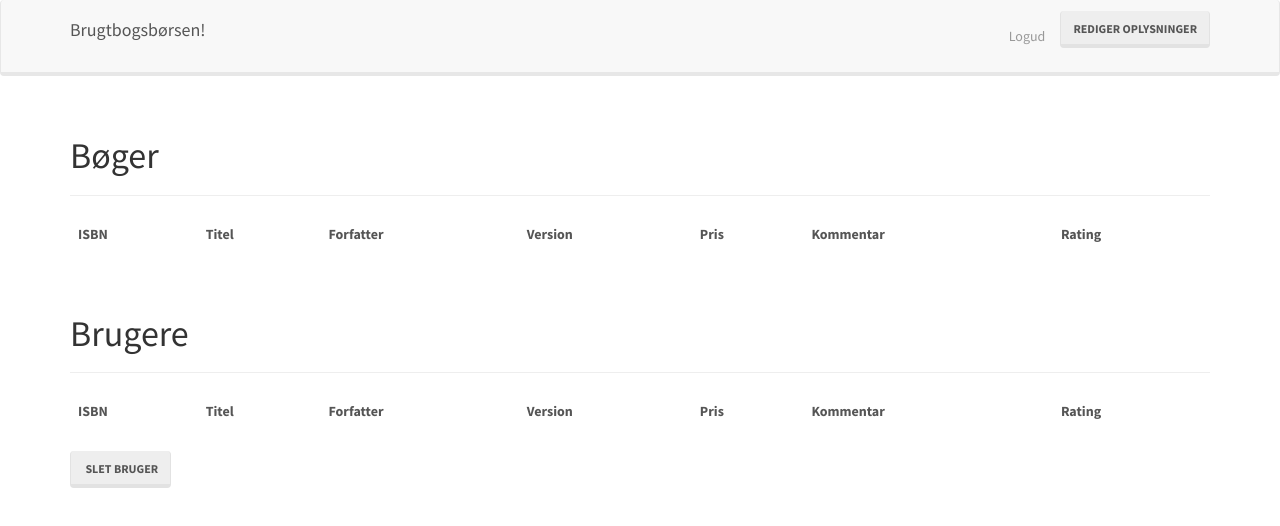
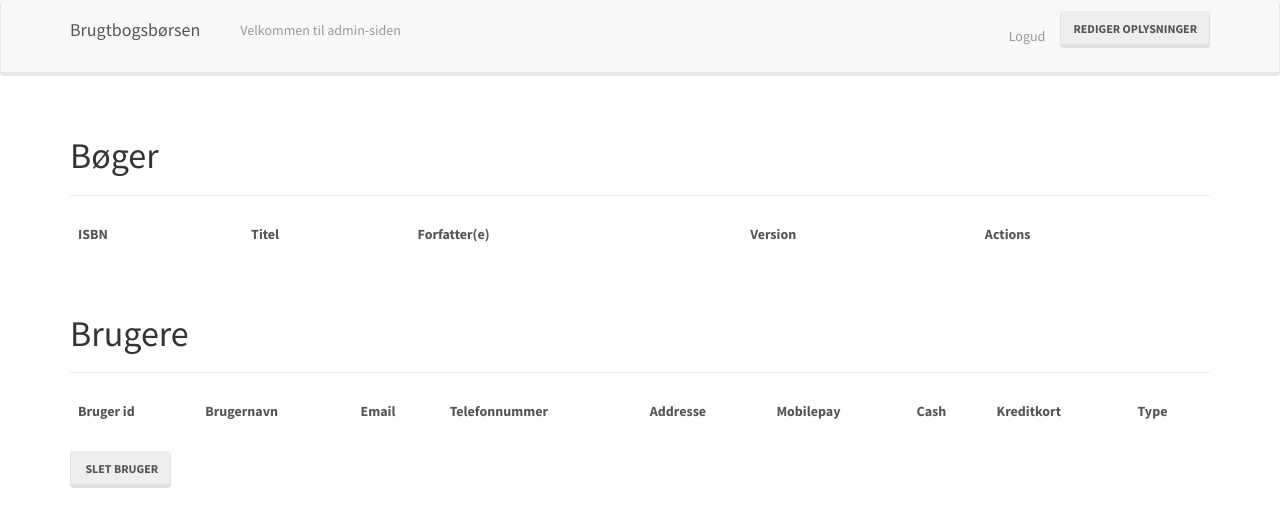
Before and after one commit to falkenovergaard/brugtbogs-client, a plain HTML site: page admin.html in a window 1280 px wide. Drawn offline with Linux system fonts and the light colour scheme; no server answers; a script that the page names is missing.

Commit message:
Efter et par pushfails

```diff
--- a/admin.html
+++ b/admin.html
@@ -21,11 +21,12 @@
                 <span class="icon-bar"></span>
                 <span class="icon-bar"></span>
             </button>
-            <a class="navbar-brand">Brugtbogsbørsen<til></til>!</a>
+            <a class="navbar-brand">Brugtbogsbørsen<til></til></a>
         </div>
 
         <div class="navbar-collapse collapse" id="navbar-main">
             <ul class="nav navbar-nav">
+                <li><a>Velkommen til admin-siden<span id="currentUserName"></span></a></li>
             </ul>
             <form class="navbar-form navbar-right">
                 <ul class="nav navbar-nav navbar-right">
@@ -47,13 +48,11 @@
         <thead>
         <th>ISBN</th>
         <th>Titel</th>
-        <th>Forfatter</th>
+        <th>Forfatter(e)</th>
         <th>Version</th>
-        <th>Pris</th>
-        <th>Kommentar</th>
-        <th>Rating</th>
+        <th>Actions</th>
         </thead>
-        <tbody id="adsTableBody">
+        <tbody id="booksTableBody"></td>
         </tbody>
     </table>
 </div>
@@ -64,13 +63,15 @@
     </div>
     <table class="table">
         <thead>
-        <th>ISBN</th>
-        <th>Titel</th>
-        <th>Forfatter</th>
-        <th>Version</th>
-        <th>Pris</th>
-        <th>Kommentar</th>
-        <th>Rating</th>
+        <th>Bruger id</th>
+        <th>Brugernavn</th>
+        <th>Email</th>
+        <th>Telefonnummer</th>
+        <th>Addresse</th>
+        <th>Mobilepay</th>
+        <th>Cash</th>
+        <th>Kreditkort</th>
+        <th>Type</th>
         </thead>
         <tbody id="userTableBody">
         </tbody>
@@ -82,8 +83,10 @@
 
 
 <script src="lib/js/jquery-3.1.1.js"></script>
+    <script src="https://www.atlasestateagents.co.uk/javascript/tether.min.js"></script><!-- Tether for Bootstrap -->
 <script src="lib/js/bootstrap.js"></script>
 <script src="sdktest.js"></script>
+<script src="book.js"></script>
 <script src="admin.page.js"></script>
 
 </body>
--- a/admin.page.js
+++ b/admin.page.js
@@ -9,8 +9,4 @@ $(document).ready(function () {
         window.location.href = "index.html";
     });
 
-
-    var currentUser = SDK.User.current();
-    $("#currentUserName").text(currentUser.userid);
-
 });
```
Also changed, not shown: BookOverview.html (+1 -1 lines), index.html (+1 -0 lines), user.page.js (+5 -5 lines).
